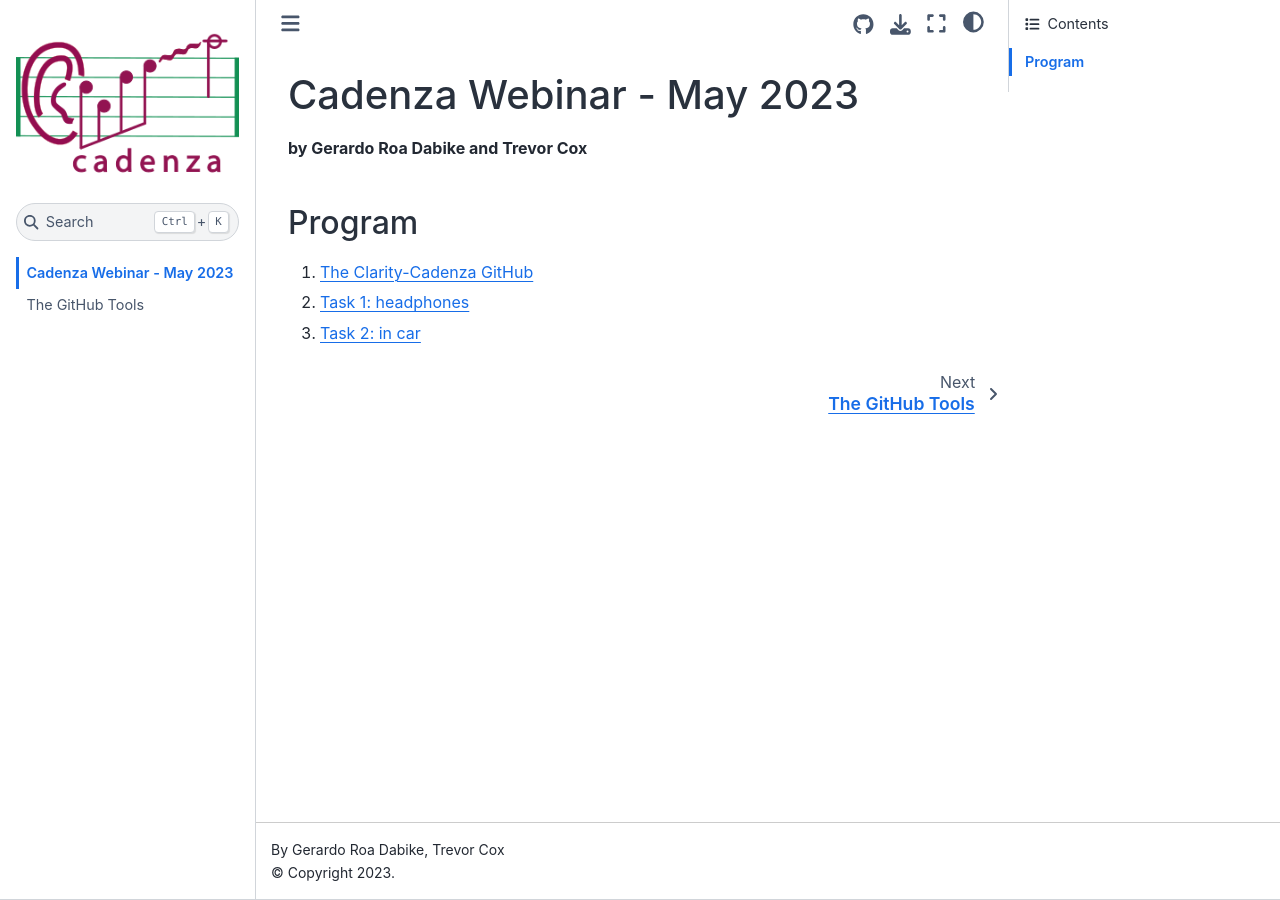
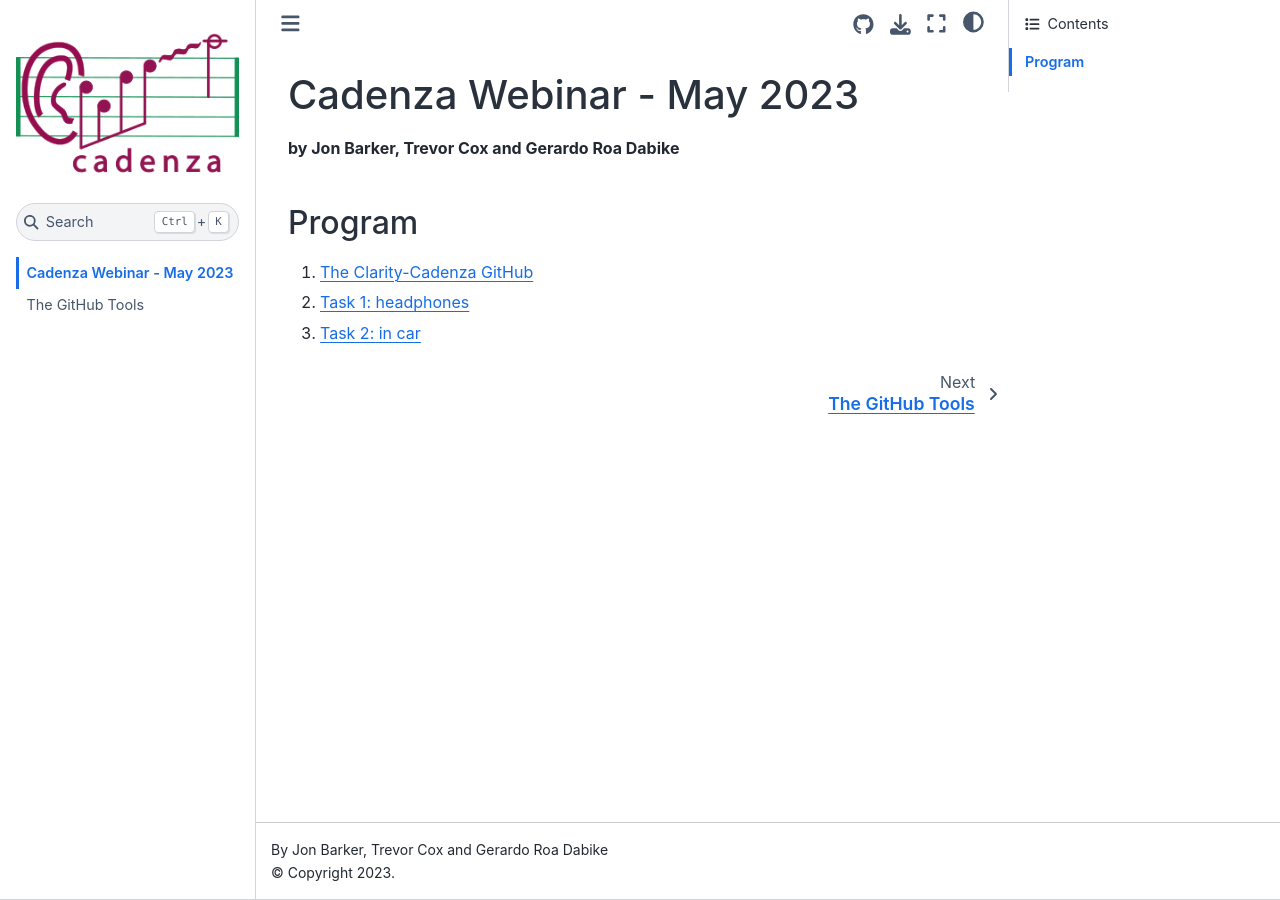
Before and after one commit to groadabike/cadenza_webinar_may2023, a Jupyter Book: the page built from docs/intro.md, in a window 1280 px wide. Built offline with Jupyter Book 1.0.4 settings and Sphinx 7.4.7 and the Sphinx Book theme 1.1.4, drawn with Linux system fonts in a browser that asks for light colours; pages that are not in the unit, such as notebooks, are missing from menus.

Commit message:
update list of authors

```diff
--- a/docs/_config.yml
+++ b/docs/_config.yml
@@ -2,7 +2,7 @@
 # Learn more at https://jupyterbook.org/customize/config.html
 
 title: Webinar and Q&A - May 2023
-author: Gerardo Roa Dabike, Trevor Cox
+author: Jon Barker, Trevor Cox and Gerardo Roa Dabike
 logo: images/cadenza_logo.png
 
 # Force re-execution of notebooks on each build.
--- a/docs/intro.md
+++ b/docs/intro.md
@@ -1,5 +1,5 @@
 # Cadenza Webinar - May 2023
-**by Gerardo Roa Dabike and Trevor Cox**
+**by Jon Barker, Trevor Cox and Gerardo Roa Dabike**
 
 ## Program
 
--- a/requirements.txt
+++ b/requirements.txt
@@ -1,5 +1,5 @@
 jupyter-book
 matplotlib
 numpy
-pyclarity==0.3.2
+pyclarity==0.3.3
 gdown
```
